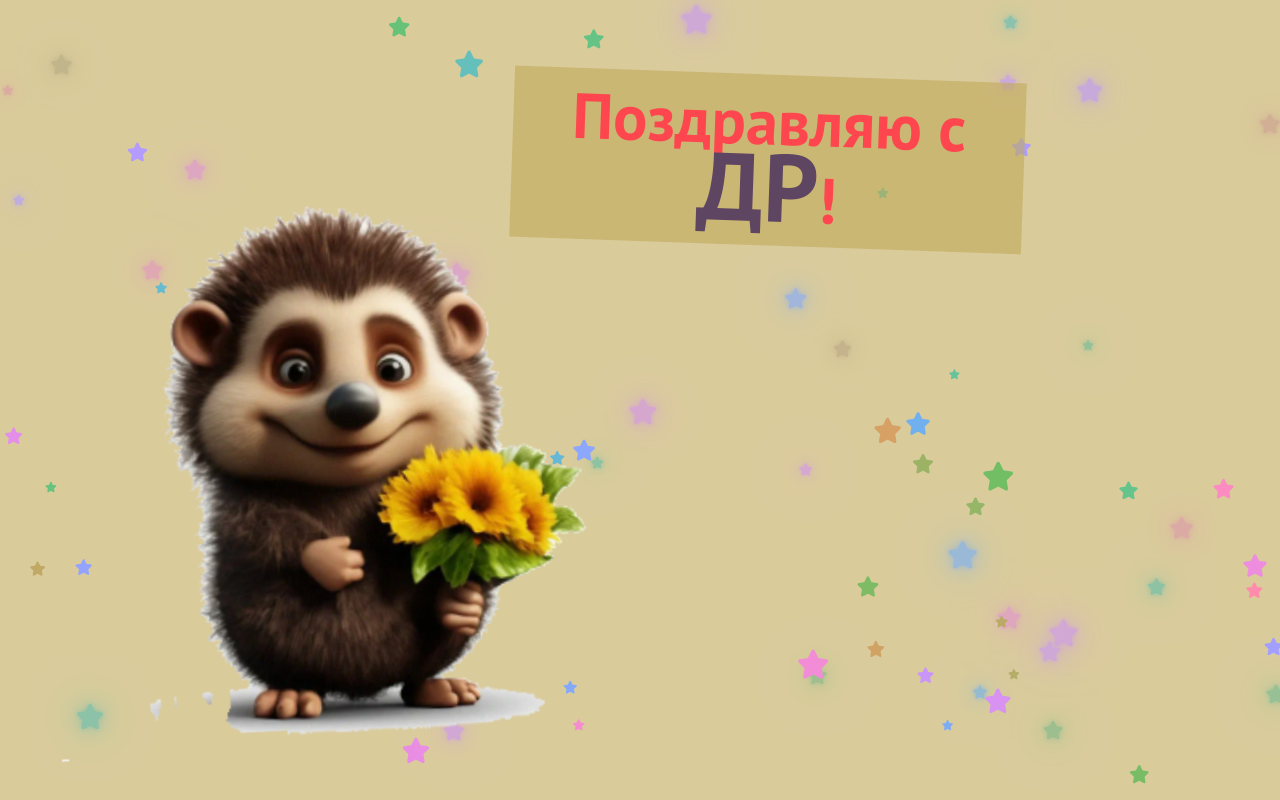
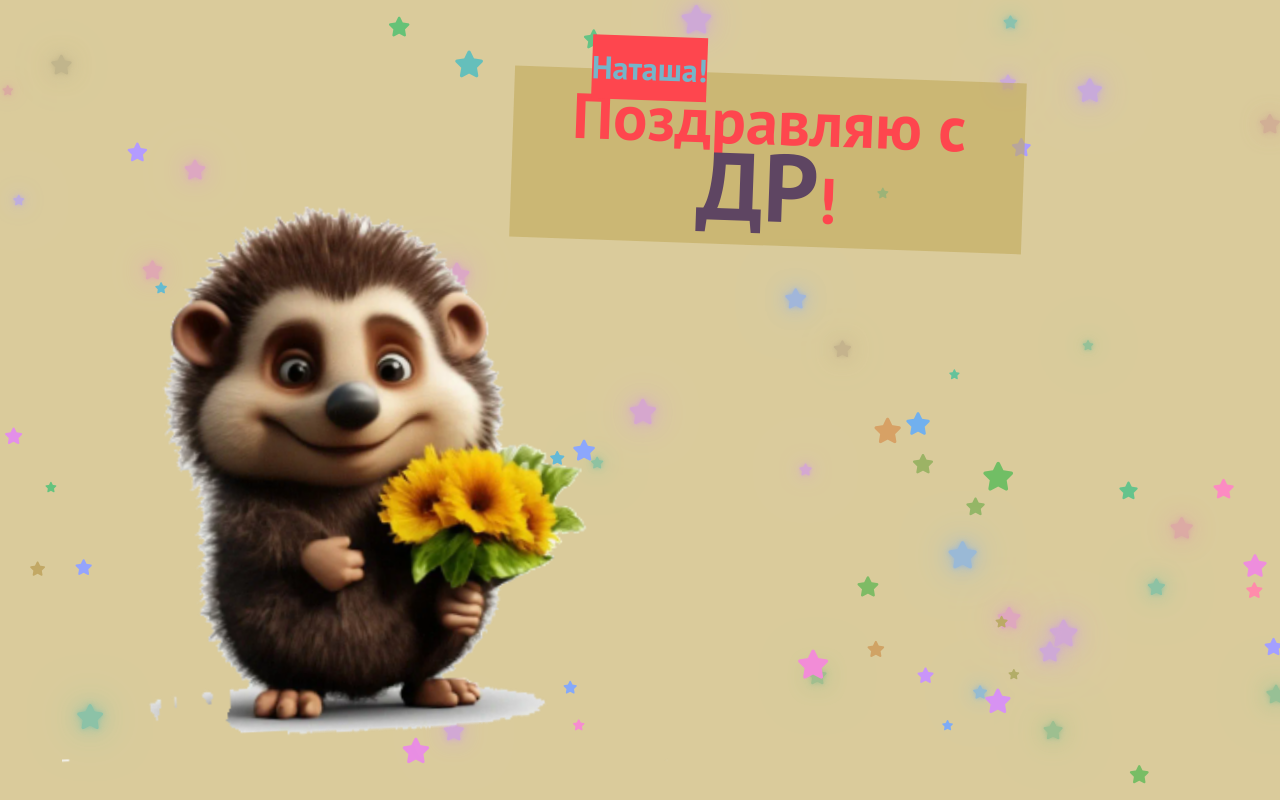
Before and after one commit to DenisPepper/postcards, a plain HTML site: page pages/nvl-bd-2024/nvl-bd-2024.html in a window 1280 px wide. Drawn offline with Linux system fonts and the light colour scheme.

Commit message:
Добавит обращение

```diff
--- a/pages/nvl-bd-2024/nvl-bd-2024.css
+++ b/pages/nvl-bd-2024/nvl-bd-2024.css
@@ -30,6 +30,16 @@
   line-height: 4rem;
   z-index: 5;
   vertical-align: middle;
+}
+
+.main-title::before {
+  content: 'Наташа!';
+  position: absolute;
+  top: -20%;
+  left: 15%;
+  font-size: 2rem;
+  background-color: var(--three-color);
+  color: var(--four-color);
 }
 
 .main-title > span {
```
